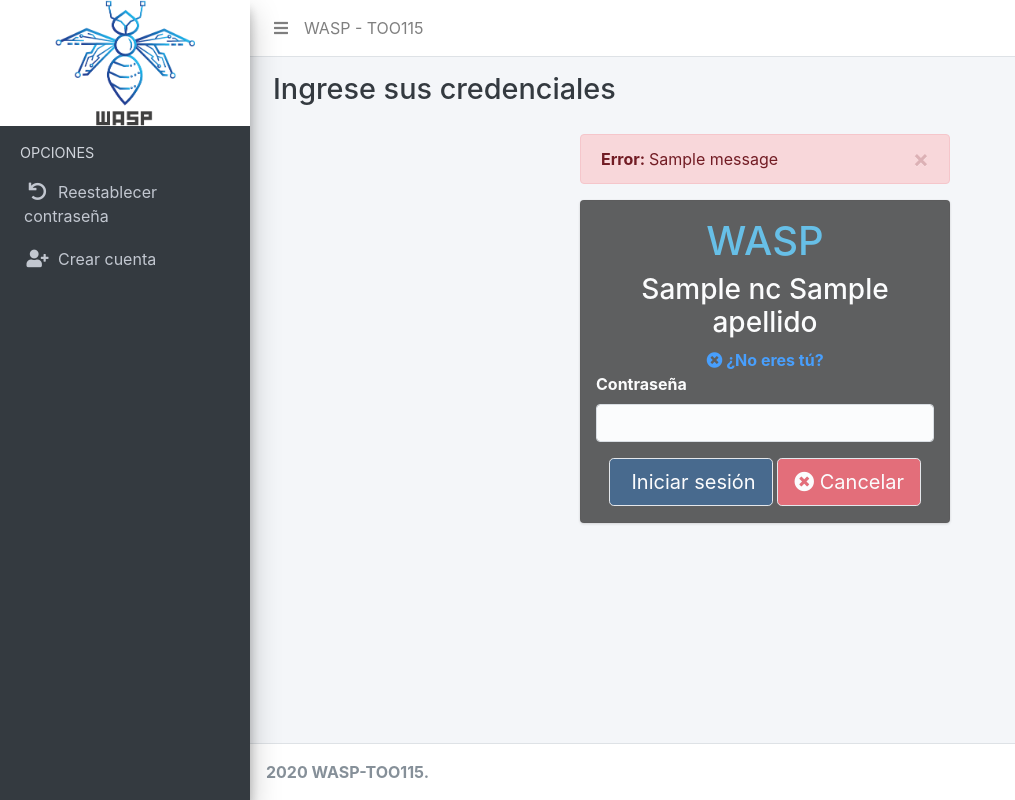
After one commit to Warranty-System-Protection-WASP/SistemaDeSeguridad-PythonDjangoTOO115, a Django app: template WASP_TOO115/templates/cuenta/Contraseña.html in a window 1280 px wide. The commit adds this page. Shown: the whole page, without its empty margins (0-1015 px from the left). Run offline with Django 3.2, Linux system fonts and the light colour scheme; the template is opened without the code that fills it: most values are stand-ins (such as "Sample title", 1, 10 or a date in 2020); one stand-in notice (Sample message) is shown; some libraries are stand-ins or nearby versions.

Commit message:
Login funcionando como el de gmail :v
También está validado que si is_active=False, aunque ingrese las credenciales correctas, no le permite iniciar sesión

```diff
--- a/WASP_TOO115/templates/Base/sidebar.html
+++ b/WASP_TOO115/templates/Base/sidebar.html
@@ -110,7 +110,7 @@
         </li> -->
         {% else %}
         <li class="nav-item">
-          <a href="{% url 'Login' %}" class="nav-link">
+          <a href="{% url 'NombreUsuario' %}" class="nav-link">
             <i class="nav-icon fas fa-sign-in-alt" style='font-size:15px;color:white'></i>
             <p>Iniciar sesión</p>
           </a>
--- /dev/null
+++ b/WASP_TOO115/templates/cuenta/Contraseña.html
@@ -0,0 +1,80 @@
+{% extends 'Base/Base.html' %}
+{% load static %}
+{% block Title %}
+Iniciar sesión | WASP - TOO115
+{% endblock Title %}
+
+{% block sidebar %}
+<aside class="main-sidebar sidebar-dark-primary elevation-4">
+  <!-- Brand Logo -->
+  <a href="{% url 'index' %}" class="row justify-content-center" style="background-color: rgb(255, 255, 255)">
+      <img src="{% static 'WASP.png' %}" alt="AdminLTE Logo" style="width:50%">
+  </a>
+
+  <!-- Sidebar -->
+  <div class="sidebar">
+    <!-- Sidebar Menu -->
+    <nav class="mt-2">
+      <ul class="nav nav-pills nav-sidebar flex-column" data-widget="treeview" role="menu" data-accordion="false">
+        <li class="nav-header">OPCIONES</li>
+        <li class="nav-item">
+          <a href="#" class="nav-link">
+            <i class="nav-icon fa fa-undo"></i>
+            <p>Reestablecer contraseña</p>
+          </a>
+        </li>
+        <li class="nav-item">
+          <a href="{% url 'SignUp' %}" class="nav-link">
+            <i class="nav-icon fa fa-user-plus"></i>
+            <p>Crear cuenta</p>
+          </a>
+        </li>
+      </ul>
+    </nav>
+    <!-- /.sidebar-menu -->
+  </div>
+  <!-- /.sidebar -->
+</aside>
+{% endblock %}
+
+{% block contentHeader %}
+Ingrese sus credenciales
+{% endblock %}
+
+{% block content %}
+<div class="container" style="width:400px" >
+  {% for message in messages %}
+  <div class="mt-1 alert alert-danger alert-dismissible" role="alert">
+    <button type="button" class= "close" data-dismiss="alert" arial-labe= "Close" name="button">
+      <span aria-hiden="true">&times;</span>
+    </button>
+    <strong>Error: </strong> {{ message }}
+  </div>
+  {% endfor %}
+  <div class="card" style="background-color: rgb(32,32,32) ; opacity: 70%;">
+    <div class="mx-auto">
+      <form method="POST", name="Conttt" action="{% url 'Login' %}">
+        {% csrf_token %}
+        <div class="container-fluid mt-3">
+          <div class="container-fluid" align="center">
+            <strong><h1 style="color:	#2ca9e0">WASP</h1></strong>
+            <h3 style="color:#FFFFFF">{{ nc.nombre }} {{ nc.apellido }}</h3>
+            <strong><a class="" href="{% url 'NombreUsuario' %}"><i class="fas fa-times-circle"></i> ¿No eres tú?</a></strong>
+          </div>
+          <div class="form-group">
+            <label style="color:#FFFFFF" class="mt-0">Contraseña</label>
+            <input id="nombre" class="form-control" type="hidden" name="nombre" value="{{ u }}" required>
+            <input id="contra" class="form-control" type="password" name="contra"  required>
+          </div>
+          <div class="form-group">
+            <div align= "center" class="btn_crear mb-3">
+              <button class="btn btn-success btn-lg border" style="background: #002f61" type="submit"><i class="fa fa-sign-in"></i> Iniciar sesión</button>
+              <a class="btn btn-danger btn-lg border" href="{% url 'NombreUsuario' %}"><i class="fas fa-times-circle"></i> Cancelar</a>
+            </div>
+          </div>
+        </div>
+      </form>
+    </div>
+  </div>
+</div>
+{% endblock %}
--- a/WASP_TOO115/templates/cuenta/DetalleUsuario.html
+++ b/WASP_TOO115/templates/cuenta/DetalleUsuario.html
@@ -100,9 +100,9 @@ Detalle de Usuario
             <div class="row">
                 <div class="col-md-10 col-md-offset-2">
                     <div class="form-group" style="width: 100%">
-                        <label style="color: black;">Iss:</label>
+                        <label style="color: black;">Isss:</label>
                         <label style="color:black;">
-                            {{ object.iss}}
+                            {{ object.isss}}
                         </label>
                     </div>
 
@@ -157,7 +157,7 @@ Detalle de Usuario
                     <div class="form-group" style="width: 100%">
                         <label style="color: black;">Direccion:</label>
                         <label style="color:black;">
-                            {{ object.direccion}}
+                            {{ object.calle }}, {{ object.colonia}}, Casa #{{ object.numCasa }}, {{ object.municipio.nomMunicipio}}, {{ object.municipio.departamento}}
                         </label>
                     </div>
 
```
Also changed, not shown: WASP_TOO115/WASP_TOO115/urls.py (+4 -5 lines), WASP_TOO115/apps/Cuenta/apps.py (+11 -10 lines), WASP_TOO115/apps/Cuenta/forms.py (+0 -26 lines), WASP_TOO115/apps/Cuenta/models.py (+17 -16 lines), WASP_TOO115/apps/Cuenta/views.py (+41 -27 lines), WASP_TOO115/templates/cuenta/AdministrarSolicitudes.html (+11 -9 lines), WASP_TOO115/templates/cuenta/Usuario.html (renamed from WASP_TOO115/templates/cuenta/login.html, +11 -16 lines), WASP_TOO115/apps/Cuenta/migrations/0001_initial.py, WASP_TOO115/apps/Cuenta/migrations/0002_auto_20201127_2135.py (deleted), WASP_TOO115/apps/Cuenta/migrations/0003_auto_20201201_1632.py (deleted), WASP_TOO115/apps/Rol/migrations/0001_initial.py, WASP_TOO115/apps/UnidadOrganizacional/migrations/0001_initial.py.
